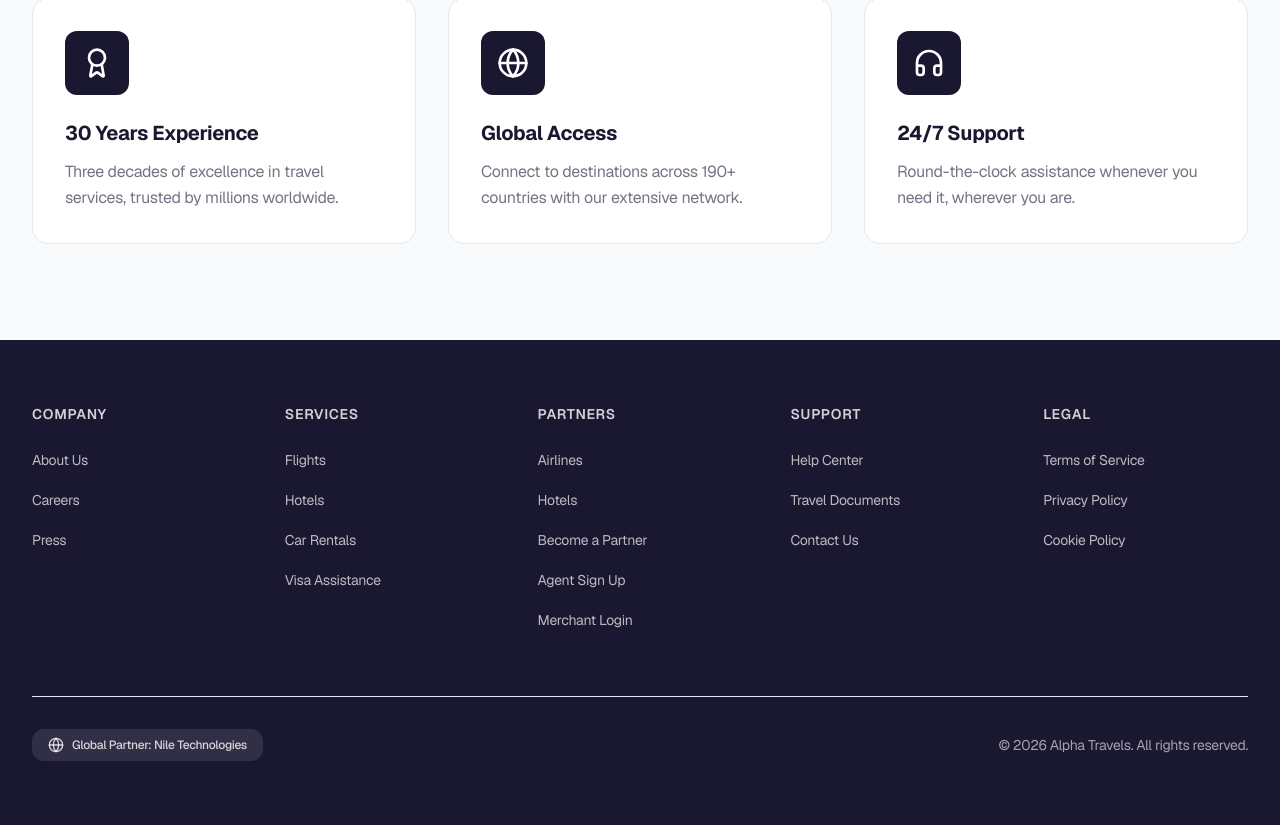
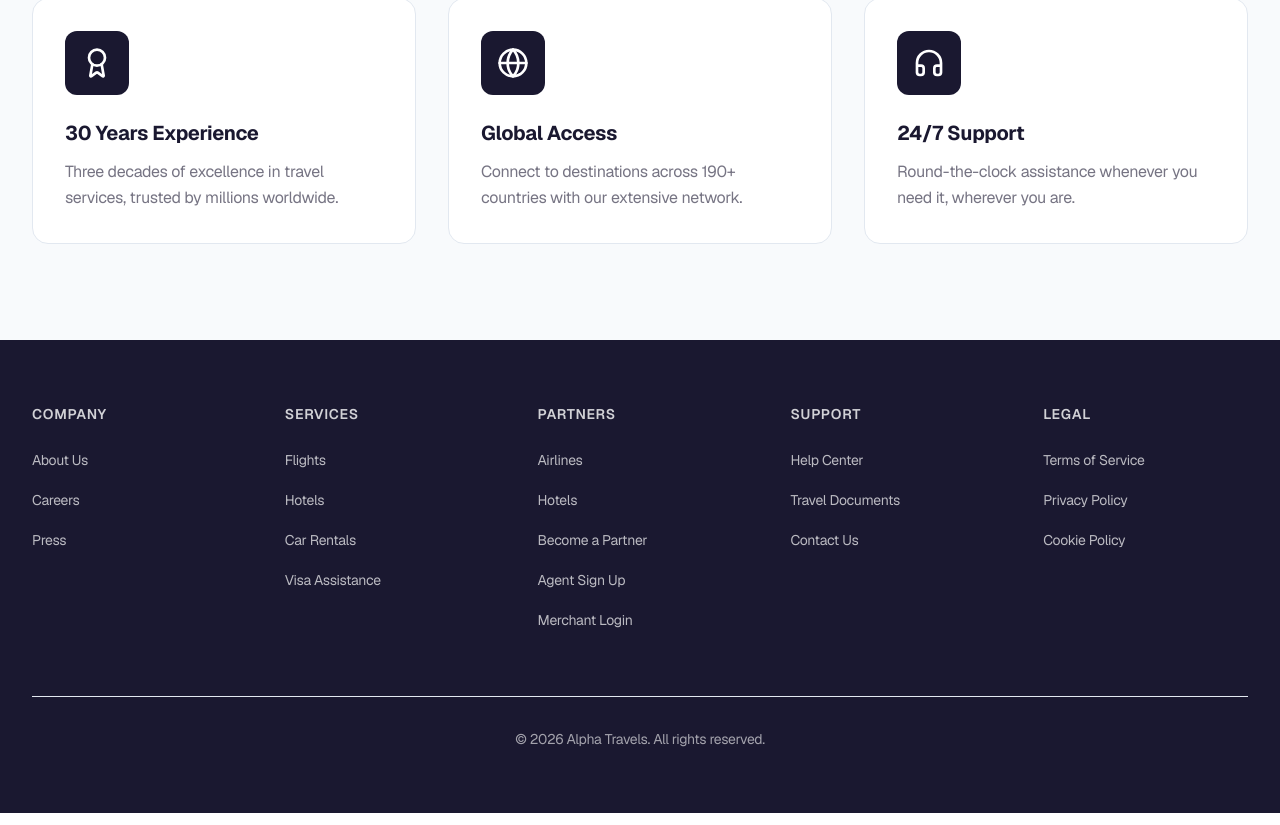
Before and after one commit to winnerbanjo/alphatravels, a Next.js app: page / in a window 1280 px wide. Shown: the part 2976-3801 px from the top of the page. Built offline with nearby package versions, Linux system fonts and the light colour scheme.

Commit message:
Fix: Removed Nile branding from footer and force-unlocked admin proxy

```diff
--- a/src/components/shared/Footer.tsx
+++ b/src/components/shared/Footer.tsx
@@ -1,5 +1,4 @@
 import Link from 'next/link';
-import { Globe } from 'lucide-react';
 
 export default function Footer() {
   return (
@@ -196,22 +195,11 @@ export default function Footer() {
           </div>
         </div>
 
-        {/* Global Partner Badge & Copyright */}
+        {/* Copyright */}
         <div className="mt-16 pt-8 border-t border-white/10">
-          <div className="flex flex-col md:flex-row items-center justify-between gap-6">
-            <Link
-              href="https://nile.tech"
-              target="_blank"
-              rel="noopener noreferrer"
-              className="flex items-center gap-2 px-4 py-2 bg-white/10 rounded-xl hover:bg-white/20 transition-colors"
-            >
-              <Globe className="h-4 w-4 text-white/80" />
-              <span className="text-xs font-medium text-white/80">
-                Global Partner: Nile Technologies
-              </span>
-            </Link>
-            <p className="text-sm text-white/60 text-center md:text-right">
-              © {new Date().getFullYear()} Alpha Travels. All rights reserved.
+          <div className="flex items-center justify-center">
+            <p className="text-sm text-white/60 text-center">
+              © 2026 Alpha Travels. All rights reserved.
             </p>
           </div>
         </div>
--- a/src/proxy.ts
+++ b/src/proxy.ts
@@ -19,8 +19,63 @@ const ADMIN_EMAILS = [
 export function middleware(request: NextRequest) {
   const { pathname } = request.nextUrl;
 
-  // EMERGENCY BYPASS: Hardcode founder email check (HIGHEST PRIORITY)
-  // This ensures oyekunle@alpha.com NEVER gets blocked
+  // EMERGENCY BYPASS FOR FOUNDER - Highest Priority
+  // This prevents 401 errors before auth provider loads
+  try {
+    const adminEmails = ['oyekunle@alpha.com'];
+
+    // Check cookies first (most reliable)
+    const userEmailCookie = request.cookies.get('admin_user_email');
+    const emailFromCookie = userEmailCookie?.value || '';
+
+    // Check headers as fallback
+    const adminEmailHeader = request.headers.get('x-admin-email') || '';
+
+    // If founder email detected anywhere, allow immediately
+    if (adminEmails.includes(emailFromCookie) || adminEmails.includes(adminEmailHeader)) {
+      if (pathname.startsWith('/admin')) {
+        const response = NextResponse.next();
+        // Auto-set cookies if missing
+        if (!request.cookies.get('admin_session')) {
+          response.cookies.set('admin_session', `founder_session_${Date.now()}`, {
+            httpOnly: false,
+            secure: process.env.NODE_ENV === 'production',
+            sameSite: 'lax',
+            maxAge: 60 * 60 * 24 * 7,
+            path: '/',
+          });
+          response.cookies.set('admin_user_id', 'founder-001', {
+            httpOnly: false,
+            secure: process.env.NODE_ENV === 'production',
+            sameSite: 'lax',
+            maxAge: 60 * 60 * 24 * 7,
+            path: '/',
+          });
+          response.cookies.set('admin_user_email', 'oyekunle@alpha.com', {
+            httpOnly: false,
+            secure: process.env.NODE_ENV === 'production',
+            sameSite: 'lax',
+            maxAge: 60 * 60 * 24 * 7,
+            path: '/',
+          });
+          response.cookies.set('admin_user_role', 'SUPER_ADMIN', {
+            httpOnly: false,
+            secure: process.env.NODE_ENV === 'production',
+            sameSite: 'lax',
+            maxAge: 60 * 60 * 24 * 7,
+            path: '/',
+          });
+        }
+        return response;
+      }
+    }
+  } catch (error) {
+    // If any error occurs, continue to normal auth flow
+    // This prevents the proxy from crashing if session is undefined
+    console.error('Proxy bypass check error:', error);
+  }
+
+  // Standard auth check (existing logic)
   const sessionToken = request.cookies.get('admin_session');
   const userEmail = request.cookies.get('admin_user_email');
   const adminEmail = request.headers.get('x-admin-email');
```
